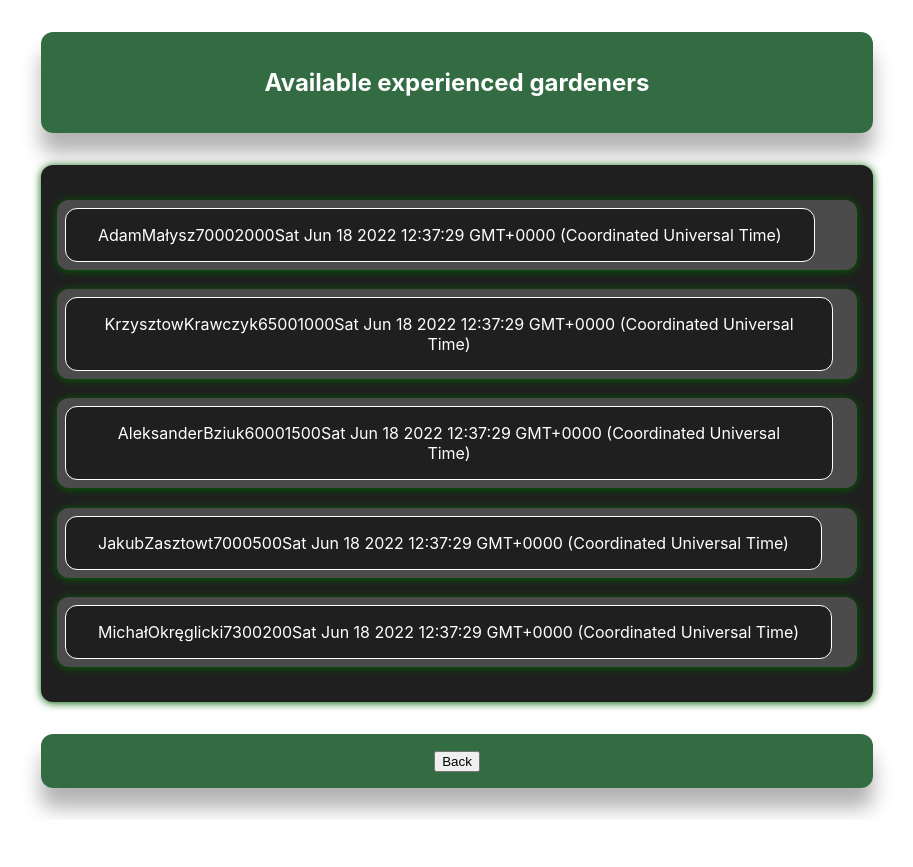
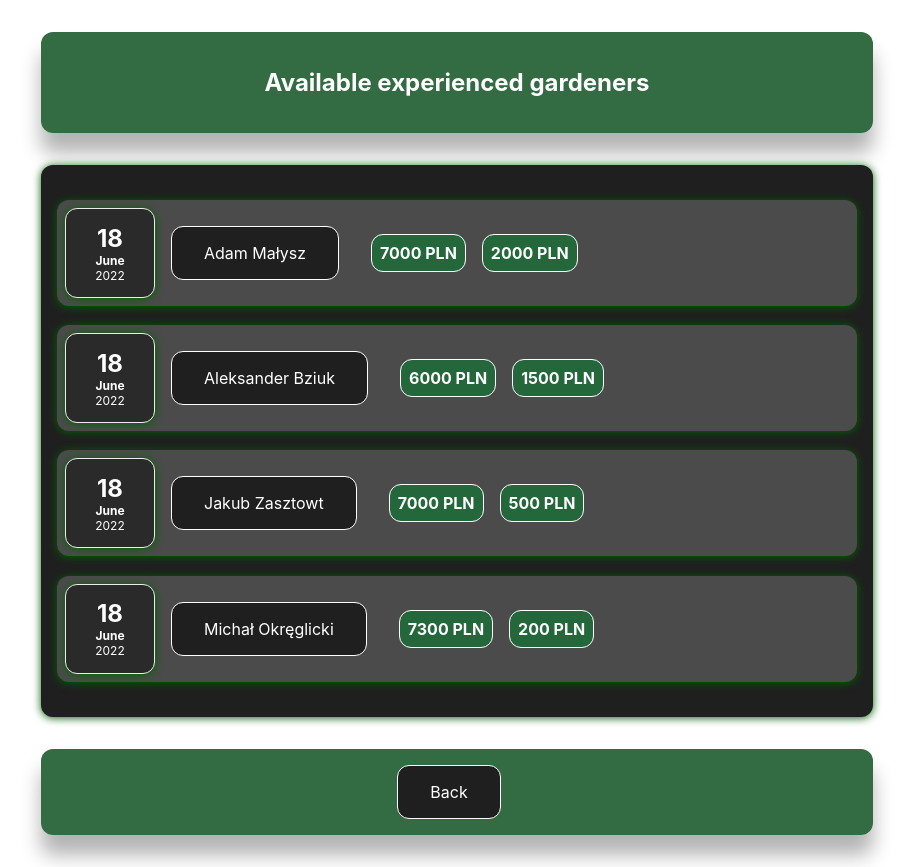
Before and after one commit to mikolaj-mialkowski/mas-frontend, a React (Create React App) app: page / in a window 1280 px wide. Both pictures are taken after a click on the button "Experienced Gardener". Shown: the whole page, without its empty margins (183-1096 px from the left). Before the commit the page ends 820 px from the top, so only its background shows below. Built offline with nearby package versions, Linux system fonts and the light colour scheme.

Commit message:
added date comonent and styling

```diff
--- /dev/null
+++ b/src/components/workers/EmploymentDate.css
@@ -0,0 +1,26 @@
+.employment {
+    display: flex;
+    flex-direction: column;
+    width: 5.5rem;
+    height: 5.5rem;
+    border: 1px solid #ececec;
+    background-color: #2a2a2a;
+    color: rgb(255, 255, 255);
+    border-radius: 12px;
+    align-items: center;
+    justify-content: center;
+  }
+
+  .employment-month {
+    font-size: 0.75rem;
+    font-weight: bold;
+  }
+
+  .employment-year {
+    font-size: 0.75rem;
+  }
+
+  .employment-day {
+    font-size: 1.5rem;
+    font-weight: bold;
+  }
--- /dev/null
+++ b/src/components/workers/EmploymentDate.js
@@ -0,0 +1,18 @@
+import Card from '../UI/Card.js';
+import "./EmploymentDate.css"
+
+const EmploymentDate = (props) => {
+    const day = props.date.toLocaleString("en-US", { day: "2-digit" });
+    const month = props.date.toLocaleString("en-US", { month: "long" });
+    const year = props.date.getFullYear();
+
+    return (
+      <Card className='employment'>
+        <div className='employment-day'>{day}</div>
+        <div className='employment-month'>{month}</div>
+        <div className='employment-year'>{year}</div>
+      </Card>
+    );
+  }
+
+  export default EmploymentDate;
--- a/src/components/workers/ExperiencedGardener.js
+++ b/src/components/workers/ExperiencedGardener.js
@@ -1,8 +1,8 @@
 import "./WorkerCategory.css";
 import Card from "../UI/Card";
+import EmploymentDate from "./EmploymentDate";
 
 const ExperiencedGardener = (props) => {
-
   const selectWorkerHandler = (event) => {
     event.preventDefault();
     props.onSlectedWorker(props.key);
@@ -11,15 +11,12 @@ const ExperiencedGardener = (props) => {
   return (
     <Card className="worker-category">
       <div className="worker-category__box">
-        <div className="new-expense__actions">
-          <button onClick={selectWorkerHandler}>
-            {props.firstName}
-            {props.lastName}
-            {props.salary}
-            {props.salaryBonus}
-            {props.employmentDate.toString()}
-          </button>
-        </div>
+        <EmploymentDate date={props.employmentDate} />
+        <button onClick={selectWorkerHandler}>
+          {props.firstName + "\t" + props.lastName}
+        </button>
+        <div className="expense-item__price"> {props.salary} PLN</div>
+        <div className="expense-item__price"> {props.salaryBonus} PLN</div>
       </div>
     </Card>
   );
--- a/src/components/workers/ExperiencedGardeners.css
+++ b/src/components/workers/ExperiencedGardeners.css
@@ -26,7 +26,7 @@
     flex: 1;
   }
 
-  .experienced-gardeners-cancel {
+  .experienced-gardeners-foot {
     background-color: rgba(0, 70, 21, 0.8);
     padding: 1rem;
     margin: 2rem auto;
@@ -34,10 +34,11 @@
     max-width: 95%;
     border-radius: 12px;
     text-align: center;
+
     box-shadow: 0 20px 20px rgba(0, 0, 0, 0.3);
   }
 
-  .experienced-gardeners-black__background {
+  .experienced-gardeners-head {
     background-color: rgba(0, 70, 21, 0.8);
     padding: 1rem;
     margin: 2rem auto;
@@ -53,3 +54,42 @@
     color: white;
     text-align: center;
   }
+
+  .experienced-gardeners-button button {
+    font: inherit;
+    cursor: pointer;
+    padding: 1rem 2rem;
+    border: 1px solid #ffffff;
+    background-color: rgba(31,31,31);
+    color: white;
+    border-radius: 12px;
+    margin-right: 1rem;
+  }
+
+  .experienced-gardeners-button button:hover,
+  .experienced-gardeners-button button:active {
+    background-color: rgba(31,31,31,70);
+    border-color: #0a8836;
+    color: #0a8836;
+  }
+
+  .experienced-gardeners-button button.alternative {
+    color: #012519;
+    border-color: transparent;
+    background-color: transparent;
+  }
+
+  .experienced-gardeners-button button.alternative:hover,
+  .experienced-gardeners-button button.alternative:active {
+    background-color: #defad7;
+  }
+
+  .expense-item__price {
+    font-size: 1rem;
+    font-weight: bold;
+    color: white;
+    background-color: #01802d85;
+    border: 1px solid white;
+    padding: 0.5rem;
+    border-radius: 12px;
+  }
--- a/src/components/workers/ExperiencedGardeners.js
+++ b/src/components/workers/ExperiencedGardeners.js
@@ -15,14 +15,6 @@ const WorkerCategorySelector = (props) => {
     },
     {
       id: 11,
-      firstName: "Krzysztow",
-      lastName: "Krawczyk",
-      salary: "6500",
-      salaryBonus: "1000",
-      employmentDate: new Date(),
-    },
-    {
-      id: 12,
       firstName: "Aleksander",
       lastName: "Bziuk",
       salary: "6000",
@@ -30,7 +22,7 @@ const WorkerCategorySelector = (props) => {
       employmentDate: new Date(),
     },
     {
-      id: 13,
+      id: 12,
       firstName: "Jakub",
       lastName: "Zasztowt",
       salary: "7000",
@@ -38,7 +30,7 @@ const WorkerCategorySelector = (props) => {
       employmentDate: new Date(),
     },
     {
-      id: 14,
+      id: 13,
       firstName: "Michał",
       lastName: "Okręglicki",
       salary: "7300",
@@ -57,8 +49,7 @@ const WorkerCategorySelector = (props) => {
 
   return (
     <div>
-
-      <div className="experienced-gardeners-black__background">
+      <div className="experienced-gardeners-head">
         <div className="experienced-gardeners__title">
           <h2>Available experienced gardeners</h2>
         </div>
@@ -79,8 +70,10 @@ const WorkerCategorySelector = (props) => {
         </ul>
       </Card>
 
-      <div className="experienced-gardeners-cancel">
-        <button onClick={clearSelectedCategoryHandler}>Back</button>
+      <div className="experienced-gardeners-foot">
+        <div className="experienced-gardeners-button">
+          <button onClick={clearSelectedCategoryHandler}>Back</button>
+        </div>
       </div>
     </div>
   );
--- a/src/components/workers/WorkerCategory.js
+++ b/src/components/workers/WorkerCategory.js
@@ -12,9 +12,7 @@ const selectCategoryHandler = (event) => {
   return (
     <Card className="worker-category">
       <div className="worker-category__box">
-        <div className="new-expense__actions">
           <button onClick={selectCategoryHandler} >{props.name}</button>
-        </div>
       </div>
     </Card>
   );
--- a/src/components/workers/WorkerCategorySelector.css
+++ b/src/components/workers/WorkerCategorySelector.css
@@ -26,7 +26,7 @@
     flex: 1;
   }
 
-  .worker-category-selector-black__background {
+  .worker-category-selector-head {
     background-color: rgba(0, 70, 21, 0.8);
     padding: 1rem;
     margin: 2rem auto;
--- a/src/components/workers/WorkerCategorySelector.js
+++ b/src/components/workers/WorkerCategorySelector.js
@@ -26,7 +26,7 @@ const WorkerCategorySelector = (props) => {
 
   return (
     <div>
-      <div className="worker-category-selector-black__background">
+      <div className="worker-category-selector-head">
         <div className="worker-category-selector__title">
           <h2>Available workers categories</h2>
         </div>
```
